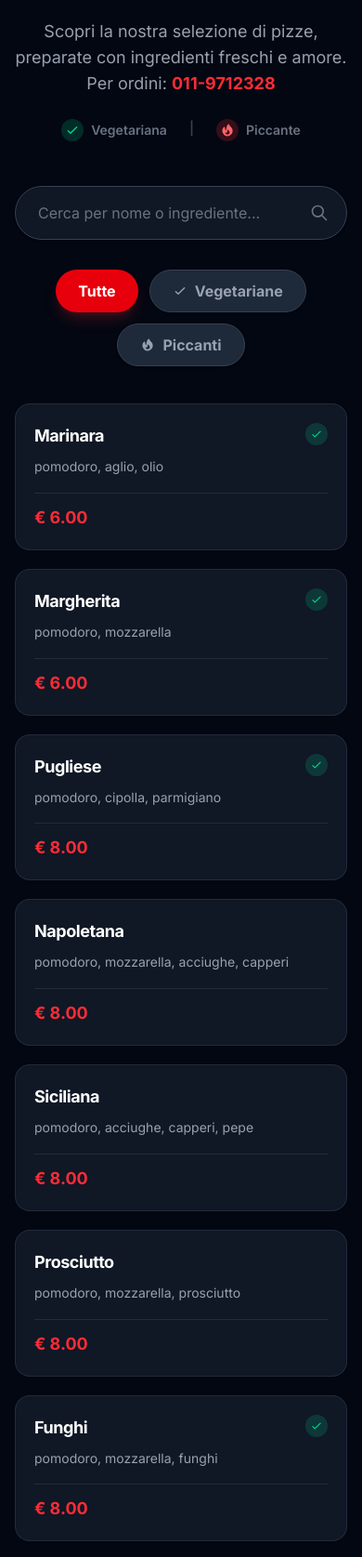
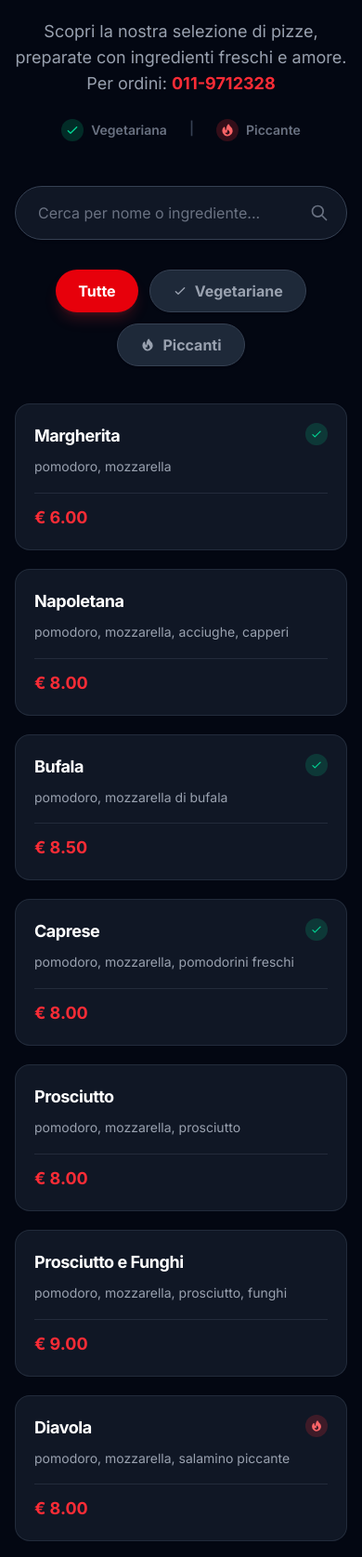
Before and after one commit to denisCazz/speedypizza, an Astro site: page /menu in a window 390 px wide. Shown: the part 282-1957 px from the top of the page at 93% size. Built offline with nearby package versions, Linux system fonts and the light colour scheme; Astro itself is replaced by a stand-in of ours.

Commit message:
nuovo menu

```diff
--- a/menu.json
+++ b/menu.json
@@ -3,21 +3,14 @@
   "default": "Margherita",
   "indirizzo": "Via Valobra 117/119, Carmagnola",
   "telefono": "011-9712328",
-  "pizze": [
+  "categorie": [
     {
-      "nome": "Marinara",
-      "ingredienti": ["pomodoro", "aglio", "olio"],
-      "prezzo": 6.00
-    },
+      "nome": "Pizze Rosse",
+      "prodotti": [
         {
           "nome": "Margherita",
           "ingredienti": ["pomodoro", "mozzarella"],
           "prezzo": 6.00
-    },
-    {
-      "nome": "Pugliese",
-      "ingredienti": ["pomodoro", "cipolla", "parmigiano"],
-      "prezzo": 8.00
         },
         {
           "nome": "Napoletana",
@@ -25,8 +18,13 @@
           "prezzo": 8.00
         },
         {
-      "nome": "Siciliana",
-      "ingredienti": ["pomodoro", "acciughe", "capperi", "pepe"],
+          "nome": "Bufala",
+          "ingredienti": ["pomodoro", "mozzarella di bufala"],
+          "prezzo": 8.50
+        },
+        {
+          "nome": "Caprese",
+          "ingredienti": ["pomodoro", "mozzarella", "pomodorini freschi"],
           "prezzo": 8.00
         },
         {
@@ -35,19 +33,9 @@
           "prezzo": 8.00
         },
         {
-      "nome": "Funghi",
-      "ingredienti": ["pomodoro", "mozzarella", "funghi"],
-      "prezzo": 8.00
-    },
-    {
           "nome": "Prosciutto e Funghi",
           "ingredienti": ["pomodoro", "mozzarella", "prosciutto", "funghi"],
           "prezzo": 9.00
-    },
-    {
-      "nome": "Viennese",
-      "ingredienti": ["pomodoro", "mozzarella", "wurstel"],
-      "prezzo": 8.00
         },
         {
           "nome": "Diavola",
@@ -55,9 +43,9 @@
           "prezzo": 8.00
         },
         {
-      "nome": "Tonno",
-      "ingredienti": ["pomodoro", "mozzarella", "tonno"],
-      "prezzo": 8.00
+          "nome": "Americana",
+          "ingredienti": ["pomodoro", "mozzarella", "wurstel", "patatine"],
+          "prezzo": 9.00
         },
         {
           "nome": "Gorgonzola",
@@ -65,9 +53,14 @@
           "prezzo": 8.00
         },
         {
+          "nome": "Tirolese",
+          "ingredienti": ["pomodoro", "mozzarella", "speck", "gorgonzola"],
+          "prezzo": 9.00
+        },
+        {
           "nome": "4 Formaggi",
           "ingredienti": ["pomodoro", "mozzarella", "fontina", "leerdammer", "gorgonzola"],
-      "prezzo": 9.00
+          "prezzo": 10.00
         },
         {
           "nome": "Salsiccia",
@@ -77,22 +70,37 @@
         {
           "nome": "Gianni",
           "ingredienti": ["pomodoro", "mozzarella", "salamino piccante", "tonno", "cipolla"],
+          "prezzo": 10.00
+        },
+        {
+          "nome": "Calabrese",
+          "ingredienti": ["pomodoro", "mozzarella", "nduja", "olive", "peperoncino"],
+          "prezzo": 9.00
+        },
+        {
+          "nome": "Speedy",
+          "ingredienti": ["pomodoro", "mozzarella", "salsiccia", "nduja", "pomodorini freschi", "parmigiano"],
+          "prezzo": 10.00
+        },
+        {
+          "nome": "Porchetta e Grana",
+          "ingredienti": ["pomodoro", "mozzarella", "porchetta", "grana"],
           "prezzo": 9.00
         },
         {
           "nome": "Vegetariana",
           "ingredienti": ["pomodoro", "mozzarella", "melanzane", "zucchine", "peperoni"],
-      "prezzo": 9.00
+          "prezzo": 10.00
         },
         {
           "nome": "4 Stagioni",
           "ingredienti": ["pomodoro", "mozzarella", "prosciutto", "funghi", "olive", "acciughe"],
-      "prezzo": 9.00
+          "prezzo": 10.00
         },
         {
           "nome": "Capricciosa",
           "ingredienti": ["pomodoro", "mozzarella", "prosciutto", "funghi", "olive", "carciofi"],
-      "prezzo": 9.00
+          "prezzo": 10.00
         },
         {
           "nome": "Valdostana",
@@ -105,9 +113,29 @@
           "prezzo": 9.00
         },
         {
-      "nome": "Prosciutto Crudo",
-      "ingredienti": ["pomodoro", "mozzarella", "prosciutto crudo"],
-      "prezzo": 8.00
+          "nome": "Carbonara",
+          "ingredienti": ["pomodoro", "mozzarella", "pancetta", "uovo", "parmigiano", "pepe"],
+          "prezzo": 10.00
+        },
+        {
+          "nome": "Carmagnolese",
+          "ingredienti": ["pomodoro", "mozzarella", "salsiccia", "peperoni", "olive", "acciughe"],
+          "prezzo": 10.00
+        },
+        {
+          "nome": "Braccio di Ferro",
+          "ingredienti": ["pomodoro", "mozzarella", "salsiccia", "spinaci", "scamorza"],
+          "prezzo": 10.00
+        },
+        {
+          "nome": "Parmigiana",
+          "ingredienti": ["pomodoro", "mozzarella", "melanzane", "parmigiano"],
+          "prezzo": 9.00
+        },
+        {
+          "nome": "Boscaiola",
+          "ingredienti": ["pomodoro", "mozzarella", "prosciutto", "funghi", "panna"],
+          "prezzo": 10.00
         },
         {
           "nome": "Calzone",
@@ -115,99 +143,40 @@
           "prezzo": 9.00
         },
         {
-      "nome": "Disco Volante (PIZZA DOPPIA)",
+          "nome": "Disco Volante",
+          "descrizione": "Pizza doppia",
           "ingredienti": ["pomodoro", "mozzarella", "prosciutto", "funghi", "salamino piccante", "wurstel", "carciofi"],
-      "prezzo": 10.00
+          "prezzo": 12.00
+        }
+      ]
     },
     {
-      "nome": "Bufala",
-      "ingredienti": ["pomodoro", "mozzarella di bufala"],
-      "prezzo": 8.00
-    },
-    {
-      "nome": "Frutti di Mare",
-      "ingredienti": ["pomodoro", "frutti di mare"],
-      "prezzo": 9.00
-    },
-    {
-      "nome": "Speck",
-      "ingredienti": ["pomodoro", "mozzarella", "speck"],
-      "prezzo": 8.00
-    },
-    {
-      "nome": "Patatine",
-      "ingredienti": ["pomodoro", "mozzarella", "patatine"],
-      "prezzo": 8.00
-    },
-    {
-      "nome": "Americana",
-      "ingredienti": ["pomodoro", "mozzarella", "wurstel", "patatine"],
-      "prezzo": 9.00
-    },
-    {
-      "nome": "Greca",
-      "ingredienti": ["pomodoro", "mozzarella", "olive"],
-      "prezzo": 8.00
-    },
-    {
-      "nome": "Caprese",
-      "ingredienti": ["pomodoro", "mozzarella", "pomodoro fresco"],
-      "prezzo": 8.00
-    },
-    {
-      "nome": "Estiva",
-      "ingredienti": ["pomodorini freschi", "mozzarella", "rucola"],
-      "prezzo": 8.00
-    },
+      "nome": "Pizze Speciali e Bianche",
+      "prodotti": [
         {
           "nome": "Primavera",
-      "ingredienti": ["pomodorini freschi", "mozzarella", "prosciutto crudo", "scaglie di grana", "rucola"],
-      "prezzo": 9.00
+          "ingredienti": ["pomodorini freschi", "mozzarella", "prosciutto crudo", "rucola", "scaglie di grana"],
+          "prezzo": 10.00
         },
         {
           "nome": "Valtellina",
           "ingredienti": ["pomodorini freschi", "mozzarella", "bresaola", "rucola", "scaglie di grana"],
-      "prezzo": 9.00
+          "prezzo": 10.00
         },
         {
-      "nome": "Tirolese",
-      "ingredienti": ["pomodoro", "mozzarella", "speck", "gorgonzola"],
-      "prezzo": 9.00
-    },
-    {
-      "nome": "Gorgo e Noci",
+          "nome": "Gorgonzola e Noci",
           "ingredienti": ["mozzarella", "gorgonzola", "noci"],
           "prezzo": 9.00
         },
         {
-      "nome": "Gorgo e Pere",
+          "nome": "Gorgonzola e Pere",
           "ingredienti": ["mozzarella", "gorgonzola", "pere"],
           "prezzo": 9.00
         },
         {
           "nome": "Tommy",
           "ingredienti": ["mozzarella", "salsiccia", "pesto", "stracchino", "pomodorini freschi"],
-      "prezzo": 9.00
-    },
-    {
-      "nome": "Carbonara",
-      "ingredienti": ["pomodoro", "mozzarella", "pancetta", "uovo", "parmigiano", "pepe"],
           "prezzo": 10.00
-    },
-    {
-      "nome": "Carmagnolese",
-      "ingredienti": ["pomodoro", "mozzarella", "salsiccia", "peperoni", "olive", "acciughe"],
-      "prezzo": 9.00
-    },
-    {
-      "nome": "Braccio di Ferro",
-      "ingredienti": ["pomodoro", "mozzarella", "salsiccia", "spinaci", "scamorza"],
-      "prezzo": 9.00
-    },
-    {
-      "nome": "Parmigiana",
-      "ingredienti": ["pomodoro", "mozzarella", "melanzane", "parmigiano"],
-      "prezzo": 8.00
         },
         {
           "nome": "Salsiccia e Friarielli",
@@ -220,47 +189,29 @@
           "prezzo": 8.00
         },
         {
-      "nome": "Boscaiola",
-      "ingredienti": ["pomodoro", "mozzarella", "prosciutto", "funghi", "panna"],
-      "prezzo": 9.00
-    },
-    {
           "nome": "Certosina",
           "ingredienti": ["mozzarella", "zucchine", "gamberetti", "stracchino"],
-      "prezzo": 9.00
-    },
-    {
-      "nome": "Calabrese",
-      "ingredienti": ["pomodoro", "mozzarella", "'nduja", "olive", "peperoncino"],
-      "prezzo": 8.00
-    },
-    {
-      "nome": "Speedy",
-      "ingredienti": ["pomodoro", "mozzarella", "salsiccia", "'nduja", "pomodorini freschi", "parmigiano"],
-      "prezzo": 9.00
-    },
-    {
-      "nome": "Porchetta e Grana",
-      "ingredienti": ["pomodoro", "mozzarella", "porchetta", "grana"],
-      "prezzo": 9.00
+          "prezzo": 10.00
         },
         {
           "nome": "Porchetta",
           "ingredienti": ["mozzarella", "funghi", "porchetta", "scamorza"],
-      "prezzo": 9.00
+          "prezzo": 10.00
         },
         {
-      "nome": "Golosona",
+          "nome": "Estiva",
+          "ingredienti": ["pomodorini freschi", "mozzarella", "rucola"],
+          "prezzo": 8.00
+        },
+        {
+          "nome": "Golosa",
           "ingredienti": ["nutella", "zucchero a velo"],
-      "prezzo": 6.00
+          "prezzo": 7.00
+        }
+      ]
     }
   ],
   "extra": {
-    "aggiunta_ingredienti": 1.00,
-    "aggiunta_patatine": 1.50,
-    "aggiunta_salumi_pregiati": 2.00,
-    "aggiunta_burrata": 3.00,
-    "aggiunta_bufala": 2.50,
-    "pizza_baby_sconto": 0.50
+    "note": "Aggiunta ingredienti da 1.00€ a 3.50€"
   }
 }
--- a/src/pages/menu.astro
+++ b/src/pages/menu.astro
@@ -7,12 +7,14 @@ import * as menuData from '../../menu.json';
 const nonVegetarianIngredients = [
   "prosciutto", "acciughe", "wurstel", "salamino piccante", "tonno",
   "salsiccia", "prosciutto crudo", "frutti di mare", "speck", "bresaola",
-  "pancetta", "gamberetti", "'nduja", "porchetta"
+  "pancetta", "gamberetti", "nduja", "porchetta"
 ];
 
-const spicyIngredients = ["salamino piccante", "peperoncino", "'nduja"];
+const spicyIngredients = ["salamino piccante", "peperoncino", "nduja"];
 
-const pizzas = menuData.pizze.map(pizza => {
+const allProdotti = menuData.categorie.flatMap(cat => cat.prodotti);
+
+const pizzas = allProdotti.map(pizza => {
   const lowerCaseIngredients = pizza.ingredienti.map(ing => ing.toLowerCase());
   return {
     name: pizza.nome,
@@ -23,7 +25,7 @@ const pizzas = menuData.pizze.map(pizza => {
   };
 });
 
-const extraInfo = menuData.extra;
+const extraNote = menuData.extra.note;
 
 // Prepara i dati per lo script client-side
 const clientSidePizzas = pizzas.map(p => ({
@@ -138,31 +140,8 @@ const phoneNumber = menuData.telefono;
 
       <div class="mt-14 bg-gray-800/50 rounded-2xl border border-gray-700/50 p-8 max-w-3xl mx-auto">
         <h3 class="text-xl font-bold text-white mb-6 text-center border-b border-gray-700/50 pb-4">Supplementi e Extra</h3>
-        <div class="grid grid-cols-1 sm:grid-cols-2 gap-3 text-sm text-gray-400">
-          <div class="flex justify-between items-center p-3 bg-gray-900/50 hover:bg-gray-900 rounded-xl transition-colors duration-300">
-            <span>Aggiunta ingredienti</span>
-            <span class="font-bold text-white">€ {extraInfo.aggiunta_ingredienti.toFixed(2)}</span>
-          </div>
-          <div class="flex justify-between items-center p-3 bg-gray-900/50 hover:bg-gray-900 rounded-xl transition-colors duration-300">
-            <span>Aggiunta Burrata</span>
-            <span class="font-bold text-white">€ {extraInfo.aggiunta_burrata.toFixed(2)}</span>
-          </div>
-          <div class="flex justify-between items-center p-3 bg-gray-900/50 hover:bg-gray-900 rounded-xl transition-colors duration-300">
-            <span>Aggiunta Patatine</span>
-            <span class="font-bold text-white">€ {extraInfo.aggiunta_patatine.toFixed(2)}</span>
-          </div>
-          <div class="flex justify-between items-center p-3 bg-gray-900/50 hover:bg-gray-900 rounded-xl transition-colors duration-300">
-            <span>Aggiunta salumi pregiati</span>
-            <span class="font-bold text-white">€ {extraInfo.aggiunta_salumi_pregiati.toFixed(2)}</span>
-          </div>
-          <div class="flex justify-between items-center p-3 bg-gray-900/50 hover:bg-gray-900 rounded-xl transition-colors duration-300">
-            <span>Aggiunta Mozzarella di Bufala</span>
-            <span class="font-bold text-white">€ {extraInfo.aggiunta_bufala.toFixed(2)}</span>
-          </div>
-          <div class="flex justify-between items-center p-3 bg-emerald-500/10 rounded-xl text-emerald-400 border border-emerald-500/20">
-            <span class="font-semibold">Sconto Pizza Baby</span>
-            <span class="font-bold">-€ {extraInfo.pizza_baby_sconto.toFixed(2)}</span>
-          </div>
+        <div class="text-center text-gray-300 text-sm py-2">
+          <p>{extraNote}</p>
         </div>
         <div class="mt-5 pt-4 border-t border-gray-700/50 text-center text-xs text-gray-500">
           <p>Disponibile anche impasto integrale. Per allergeni chiedi al momento dell'ordine.</p>
```
Lines whose indentation alone changed are shown as unchanged.
